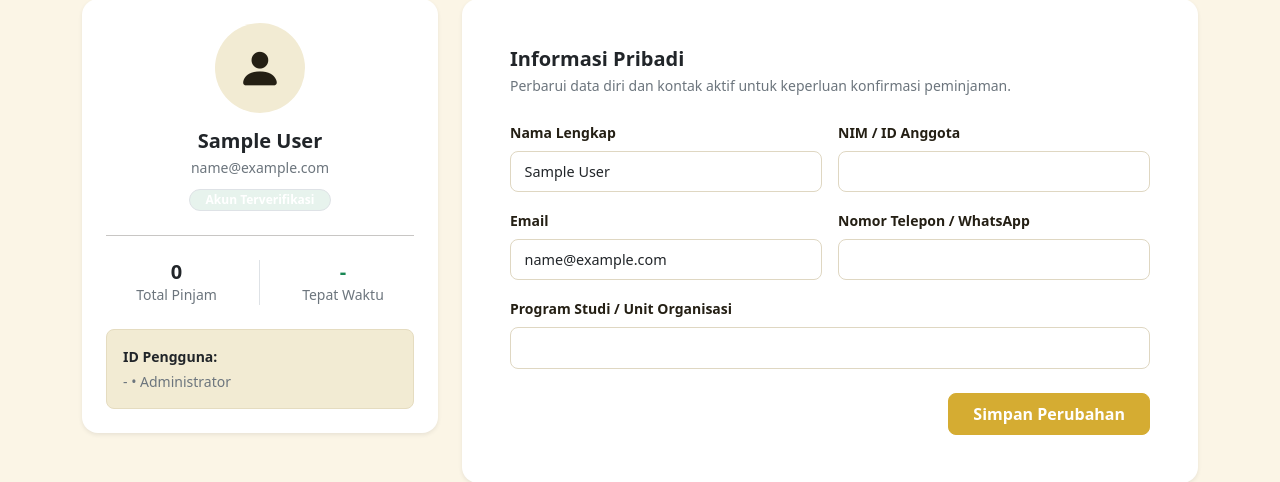
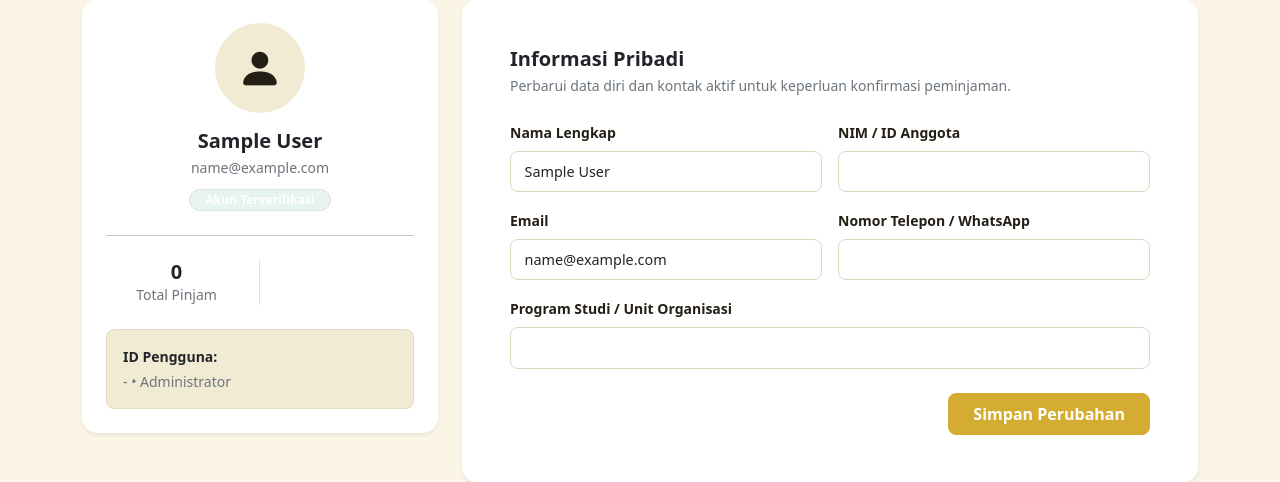
Before and after one commit to RamonExdeus/E-Brow, a PHP site: page /user/profil_user.php in a window 1280 px wide. Shown: the part 104-586 px from the top of the page. Run offline with PHP 8.4, Linux system fonts and the light colour scheme; the visitor is signed in with stand-in values (Sample User, id 1); data that the repository does not hold is empty.

Commit message:
hapus tepat waktu di 'profil_user.php'

```diff
--- a/user/profil_user.php
+++ b/user/profil_user.php
@@ -91,12 +91,6 @@ require __DIR__ . '/../partials/header.php';
             <div class="col-6 border-end">
               <div class="h5 fw-bold text-dark mb-0"><?= $ringkasan['total'] ?></div>
               <div class="text-secondary">Total Pinjam</div>
-            </div>
-            <div class="col-6">
-              <div class="h5 fw-bold text-success mb-0">
-                <?= $ringkasan['selesai'] > 0 ? $persentaseTepat . '%' : '-' ?>
-              </div>
-              <div class="text-secondary">Tepat Waktu</div>
             </div>
           </div>
 
```
